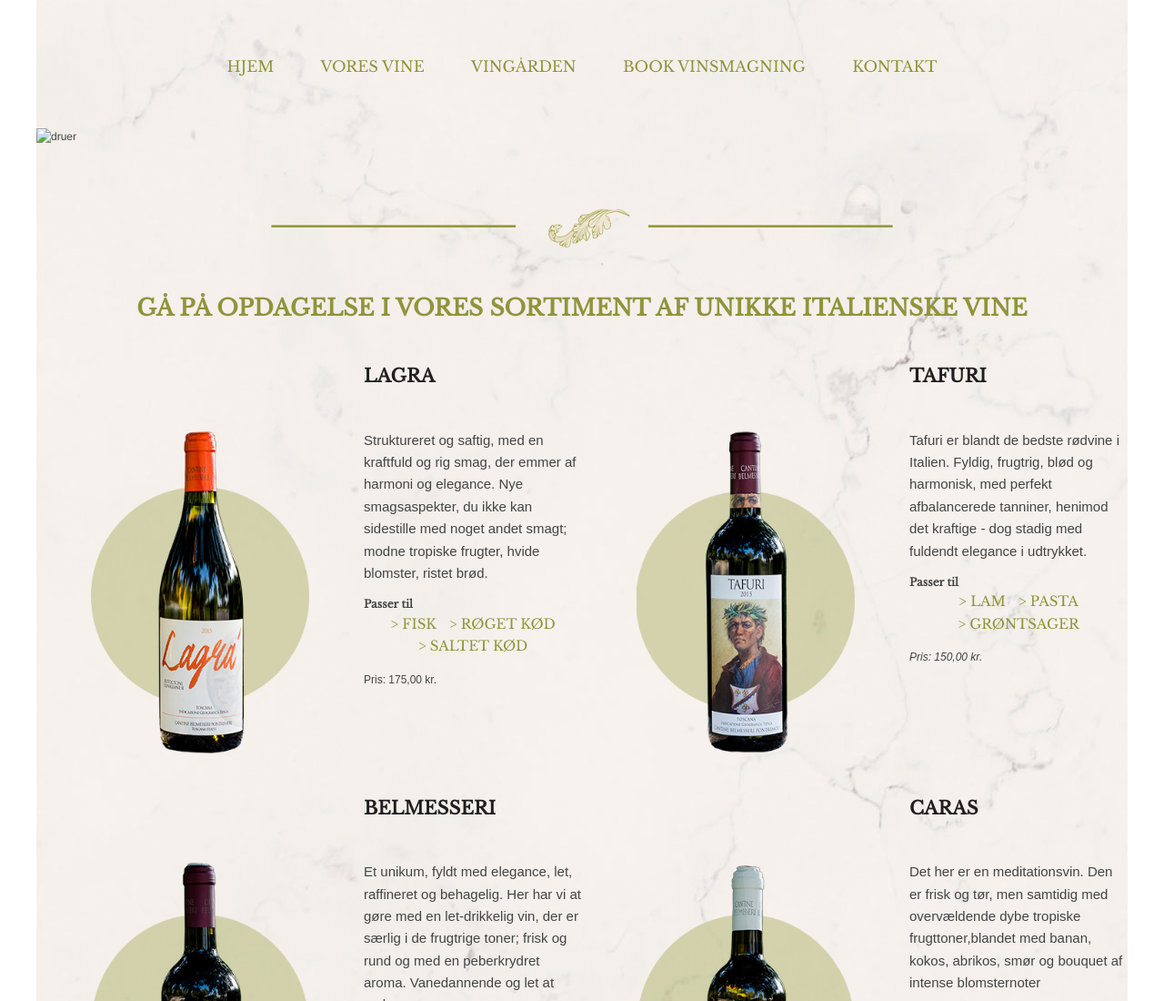
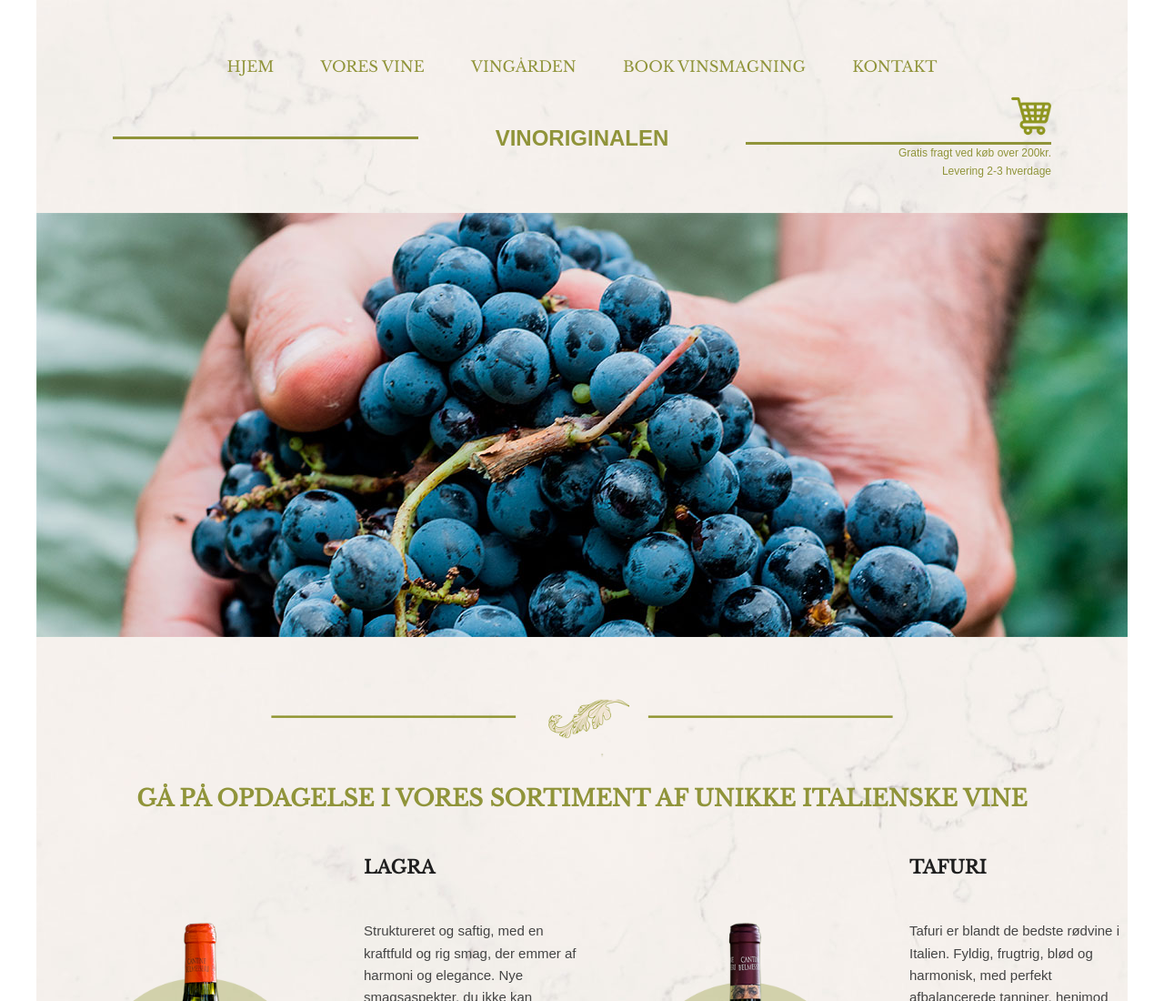
Before and after one commit to dittejohanne/Vinoriginalen, a plain HTML site: page vinoriginalen-ny/voresvine.html in a window 1280 px wide. Shown: the top 1100 px of the page at 91% size. Drawn offline with nearby package versions, Linux system fonts and the light colour scheme; a web font is replaced by a local one.

Commit message:
Up to date

```diff
--- a/vinoriginalen-ny/voresvine.html
+++ b/vinoriginalen-ny/voresvine.html
@@ -46,9 +46,32 @@
             </section>
             <!--Almindelig menu slutter-->
 
+            <article id="menu">
+
+                    <section id="menu_del1">
+                        <div class="streg"></div>
+                    </section>
+
+                    <section id="titel">
+                        <a id="titel_link" href="index.html">
+                            <h1>VinOriginalen</h1>
+                        </a>
+                    </section>
+
+                    <section id="menu_del2">
+                        <img id="indkøbskurv" src="img/indkøbskurv.png" alt="Indkøbskurv">
+                        <div class="streg"></div>
+                        <p>Gratis fragt ved køb over 200kr.</p>
+                        <p>Levering 2-3 hverdage</p>
+                    </section>
+
+                    <img id="druer" src="img/druer.jpg" alt="druer">
+
+                </article>
+            </header>
 
     <main>
-       <img id="druer" src="img/druer.png" alt="druer">
+
         <img id="overgang_grøn" src="img/overgang_grøn.png" alt="overgang grøn">
         <h2 id="voresvineoverskrift"> GÅ PÅ OPDAGELSE I VORES SORTIMENT AF UNIKKE ITALIENSKE VINE </h2>
 
```
